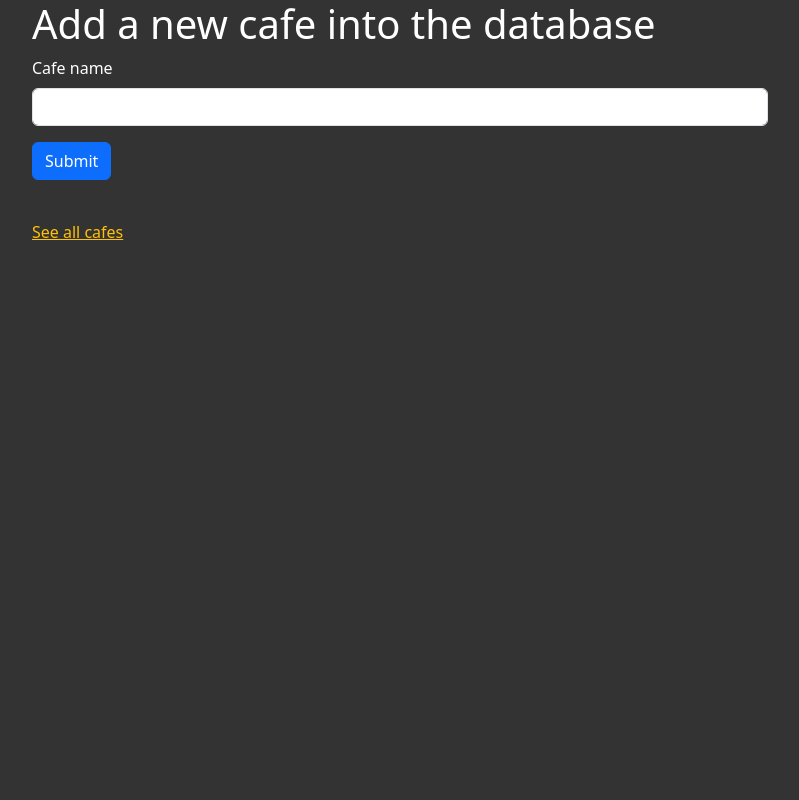
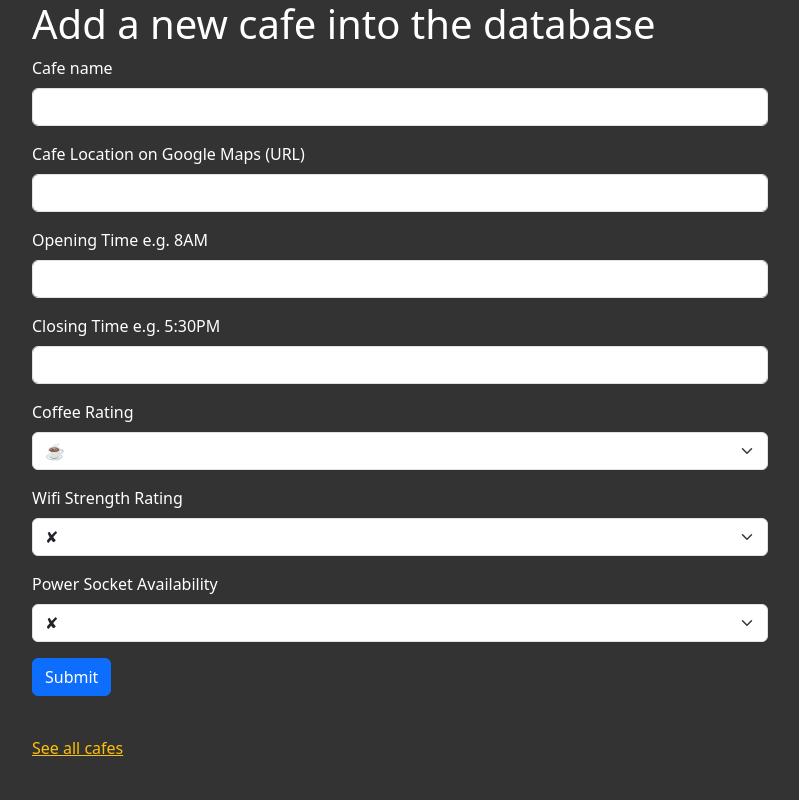
Before and after one commit to nshybeka/Coffee_and_WiFi_day_62, a Flask app: page /add in a window 1280 px wide. Shown: the whole page, without its empty margins (50-849 px from the left). Run offline with Flask 3, Linux system fonts and the light colour scheme; some libraries are stand-ins or nearby versions.

Commit message:
Complited file main, index

```diff
--- a/main.py
+++ b/main.py
@@ -1,8 +1,8 @@
-from flask import Flask, render_template
+from flask import Flask, render_template, redirect, url_for
 from flask_bootstrap import Bootstrap5
 from flask_wtf import FlaskForm
-from wtforms import StringField, SubmitField
-from wtforms.validators import DataRequired
+from wtforms import StringField, SubmitField, SelectField
+from wtforms.validators import DataRequired, URL
 import csv
 
 app = Flask(__name__)
@@ -12,31 +12,33 @@ Bootstrap5(app)
 
 class CafeForm(FlaskForm):
     cafe = StringField('Cafe name', validators=[DataRequired()])
+    location = StringField("Cafe Location on Google Maps (URL)", validators=[DataRequired(), URL()])
+    open = StringField("Opening Time e.g. 8AM", validators=[DataRequired()])
+    close = StringField("Closing Time e.g. 5:30PM", validators=[DataRequired()])
+    coffee_rating = SelectField("Coffee Rating", choices=["☕️", "☕☕", "☕☕☕", "☕☕☕☕", "☕☕☕☕☕"], validators=[DataRequired()])
+    wifi_rating = SelectField("Wifi Strength Rating", choices=["✘", "💪", "💪💪", "💪💪💪", "💪💪💪💪", "💪💪💪💪💪"], validators=[DataRequired()])
+    power_rating = SelectField("Power Socket Availability", choices=["✘", "🔌", "🔌🔌", "🔌🔌🔌", "🔌🔌🔌🔌", "🔌🔌🔌🔌🔌"], validators=[DataRequired()])
     submit = SubmitField('Submit')
 
-# Exercise:
-# add: Location URL, open time, closing time, coffee rating, wifi rating, power outlet rating fields
-# make coffee/wifi/power a select element with choice of 0 to 5.
-#e.g. You could use emojis ☕️/💪/✘/🔌
-# make all fields required except submit
-# use a validator to check that the URL field has a URL entered.
-# ---------------------------------------------------------------------------
 
-
-# all Flask routes below
 @app.route("/")
 def home():
     return render_template("index.html")
 
 
-@app.route('/add')
+@app.route('/add', methods=["GET", "POST"])
 def add_cafe():
     form = CafeForm()
     if form.validate_on_submit():
-        print("True")
-    # Exercise:
-    # Make the form write a new row into cafe-data.csv
-    # with   if form.validate_on_submit()
+        with open("cafe-data.csv", mode="a") as csv_file:
+            csv_file.write(f"\n{form.cafe.data},"
+                           f"{form.location.data},"
+                           f"{form.open.data},"
+                           f"{form.close.data},"
+                           f"{form.coffee_rating.data},"
+                           f"{form.wifi_rating.data},"
+                           f"{form.power_rating.data}")
+        return redirect(url_for('cafes'))
     return render_template('add.html', form=form)
 
 
@@ -51,4 +53,4 @@ def cafes():
 
 
 if __name__ == '__main__':
-    app.run(debug=True)
+    app.run(debug=True, port=5002)
--- a/templates/index.html
+++ b/templates/index.html
@@ -8,7 +8,9 @@
   <p class="lead">Want to work in a cafe but need power and wifi?</p>
   <hr class="my-4">
   <p>You've found the right place! Checkout my collection of cafes with data on power socket availability, wifi speed and coffee quality.</p>
-  <a class="btn btn-warning btn-lg" href="#" role="button">Show Me!</a>
+  <a class="btn btn-warning btn-lg"
+     href="{{ url_for('cafes') }}"
+     role="button">Show Me!</a>
 </div>
     </div>
 
```
